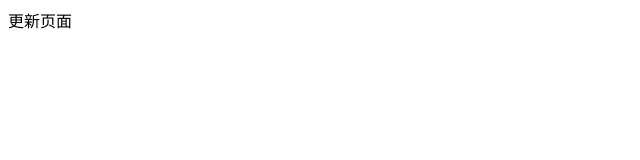
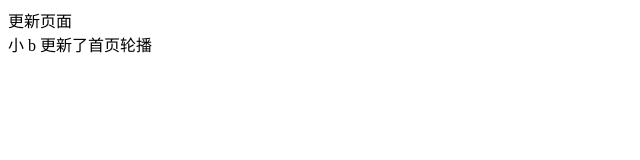
Before and after one commit to Star-jing/0510_test, a plain HTML site: page index.html in a window 1280 px wide. Shown: the whole page, without its empty margins (0-640 px from the left). Drawn offline with Linux system fonts and the light colour scheme.

Commit message:
小b更新了页面轮播

```diff
--- a/index.html
+++ b/index.html
@@ -8,5 +8,6 @@
 </head>
 <body>
     更新页面
+    <div>小 b 更新了首页轮播</div>
 </body>
 </html>
```
